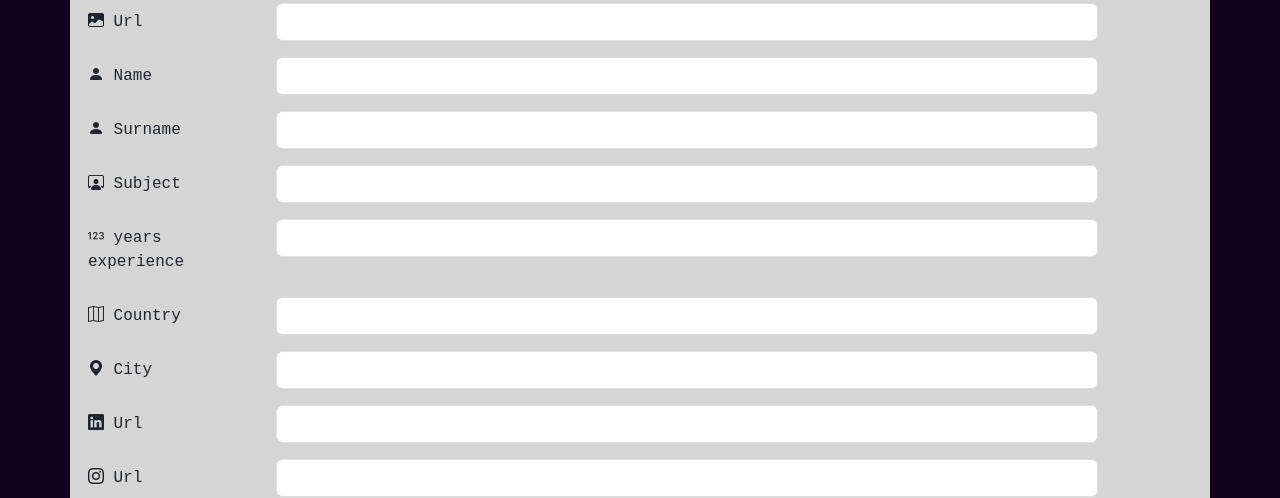
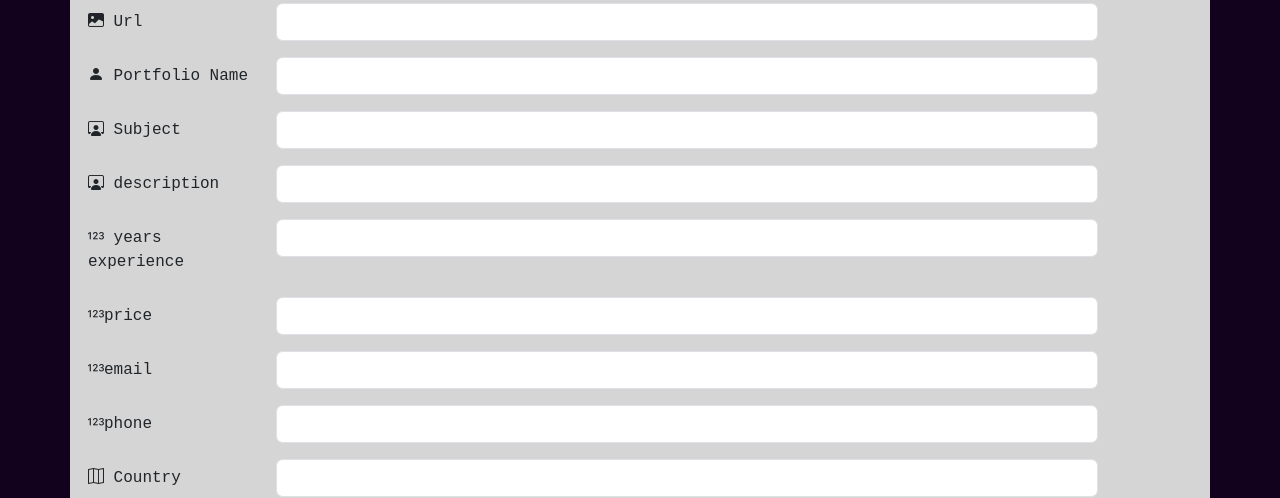
Before and after one commit to S1bu/Capstone-project, a Vue app in the folder frontend/: page /#/portfolio in a window 1280 px wide. Shown: the part 198-696 px from the top of the page. Built offline with nearby package versions, Linux system fonts and the light colour scheme.

Commit message:
will be back

```diff
--- a/frontend/src/views/adminView.vue
+++ b/frontend/src/views/adminView.vue
@@ -1,22 +1,13 @@
 <template>
     <div class="text-align-center">
         <br>
-        <div class="container text-center">
-            <div class="row align-items-start">
-              <div class="col">
-                <form class="d-flex text-center" role="search">
-                    <input class="form-control me-2" type="search" v-model="searchQueryUser" placeholder="Search Users" aria-label="Search">
-                  </form>
-              </div>
-              <br>
-
-              <div class="col">
-                <form class="d-flex text-center" role="search">
-                    <input class="form-control me-2" type="search" v-model="searchQueryPorfolio" placeholder="Search Portfolios" aria-label="Search">
-                  </form>
-              </div>
-            </div>
-          </div>
+       <br>
+       <div class="search-holder">
+        <form class="d-flex text-center" role="search">
+          <input class="form-control me-2" type="search" v-model="searchQueryUser" placeholder="Search Users" aria-label="Search">
+        </form>
+       </div>
+          <br>
           <br>
       <table border="1" v-if="Users">
         <table border="1" v-if="Users">
@@ -33,8 +24,8 @@
               <td>{{ user.FirstName }}</td>
               <td>{{ user.LastName }}</td>
               <td>{{ user.emailAdd }}</td>
-              <td><button class="btn btn-danger"><i class="bi bi-pen-fill"></i></button></td>
-              <td><button class="btn btn-success"><i class="bi bi-trash3-fill"></i></button></td>
+              <td><button class="btn btn-success"><i class="bi bi-pen-fill"></i></button></td>
+              <td><button class="btn btn-danger"  @click="deleteUser(user.userID)"><i class="bi bi-trash3-fill"></i></button></td>
             </tr>
           </table>
       </table>
@@ -44,6 +35,14 @@
         </center>
       </div>
       <br>
+      <br>
+
+      <div class="search-holder">
+        <form class="d-flex text-center" role="search">
+          <input class="form-control me-2"  type="search" v-model="searchQueryPorfolio" placeholder="Search Portfolios" aria-label="Search">
+        </form>
+      </div>
+
       <br>
       <table border="1" v-if="Portfolios">
         <tr>
@@ -60,7 +59,7 @@
           <td>{{ portfolio.accountName }}</td>
           <td>{{ portfolio.emailAdd }}</td>
           <td><button class="btn btn-danger"><i class="bi bi-pen-fill"></i></button></td>
-          <td><button class="btn btn-success"><i class="bi bi-trash3-fill"></i></button></td>
+          <td><button class="btn btn-success" @click="deletePortfolio(portfolio.portfolioID)"><i class="bi bi-trash3-fill"></i></button></td>
         </tr>
       </table>
       <div class="spin" v-else>
@@ -99,10 +98,14 @@
         return this.Portfolios.filter((portfolio) => {
           const emailAdd = portfolio.emailAdd.toLowerCase();
           const accountName = portfolio.accountName.toLowerCase(); // filter on accountname
+          const userID = portfolio.userID.toString().toLowerCase();
+          const portfolioID = portfolio.portfolioID.toString().toLowerCase()
 
-
-          return( accountName.includes(searchQueryPorfolio) ||
-          emailAdd.includes(searchQueryPorfolio)
+          return(
+          accountName.includes(searchQueryPorfolio) ||
+          emailAdd.includes(searchQueryPorfolio) ||
+          userID.includes(searchQueryPorfolio) ||
+          portfolioID.includes(searchQueryPorfolio)
           )
         });
       },
@@ -114,14 +117,41 @@
           const emailAdd = user.emailAdd.toLowerCase();
           const FirstName = user.FirstName.toLowerCase(); // filter on accountname
           const LastName = user.LastName.toLowerCase();
+          const userID = user.userID.toString().toLowerCase();
+          // const portfolioID = user.portfolioID.toString().toLowerCase()
 
           return(
           FirstName.includes(searchQueryUser) ||
           emailAdd.includes(searchQueryUser) ||
-          LastName.includes(searchQueryUser)
+          LastName.includes(searchQueryUser) ||
+          userID.includes(searchQueryUser)
+          // portfolioID.includes(searchQueryUser)
           )
         });
-      }
+      },
+
+    },
+    methods:{
+      deleteUser(userId) {
+  // Dispatch an action to delete the user by userId
+  this.$store.dispatch('deleteUser', userId)
+    .then(() => {
+      window.location.reload();
+    })
+    .catch(error => {
+      console.error("Error deleting user:", error);
+    });
+},
+deletePortfolio(portfolioID) {
+  // Dispatch an action to delete the user by userId
+  this.$store.dispatch('deletePortfolio', portfolioID)
+    .then(() => {
+      window.location.reload();
+    })
+    .catch(error => {
+      console.error("Error deleting portfolio:", error);
+    });
+},
     },
     mounted() {
       this.$store.dispatch('fetchPortfolios');
@@ -141,4 +171,13 @@
     padding: 10px;
     text-align: center;
   }
+
+  .form-control{
+    width: 90%;
+    text-align: center;
+  }
+  .search-holder{
+    text-align: center;
+    margin:0 10% ;
+  }
   </style>
--- a/frontend/src/views/portfolioView.vue
+++ b/frontend/src/views/portfolioView.vue
@@ -1,72 +1,102 @@
 <template>
     <div class="container">
-        <form  >
+        <form  @submit.prevent="createPortfolio">
             <div class="Create-portfolio-header">
                 <h1>Create Portfolio</h1>
             </div>
-            <!-- 1 -->
+            <!-- image url -->
             <div class="mb-3 row">
                 <label for="Imgurl" class="col-sm-2 col-form-label"><i class="bi bi-image-fill"></i> Url</label>
                 <div class="col-sm-9">
-                  <input type="url" class="form-control" id="Imgurl" name="Imgurl" required>
+                  <input type="url" class="form-control" id="Imgurl" name="Imgurl" v-model="portfolioiImage" required>
                 </div>
               </div>
-              <!-- 2 -->
+              <!-- portfolio name -->
               <div class="mb-3 row">
-                <label for="name" class="col-sm-2 col-form-label"><i class="bi bi-person-fill"></i> Name</label>
+                <label for="portfolioname" class="col-sm-2 col-form-label"><i class="bi bi-person-fill"></i> Portfolio Name</label>
                 <div class="col-sm-9">
-                  <input type="text" class="form-control" id="name" name="name" required>
+                  <input type="text" class="form-control" id="portfolioname" name="portfolioname" v-model="accountName" required>
                 </div>
               </div>
-              <!-- 3 -->
-              <div class="mb-3 row">
-                <label for="Surname" class="col-sm-2 col-form-label"><i class="bi bi-person-fill"></i> Surname</label>
-                <div class="col-sm-9">
-                  <input type="text" class="form-control" id="Surname" name="Surname" required>
-                </div>
-              </div>
-              <!-- 4 -->
+
+              <!-- subject -->
               <div class="mb-3 row">
                 <label for="Subject" class="col-sm-2 col-form-label"><i class="bi bi-person-workspace"></i> Subject</label>
                 <div class="col-sm-9">
-                  <input type="text" class="form-control" id="Subject" name="Subject" required>
+                  <input type="text" class="form-control" id="Subject" name="Subject" v-model="subject" required>
                 </div>
               </div>
-              <!-- 5 -->
+
+              <!-- description -->
+              <div class="mb-3 row">
+                <label for="description" class="col-sm-2 col-form-label"><i class="bi bi-person-workspace"></i> description</label>
+                <div class="col-sm-9">
+                  <input type="text" class="form-control" id="description" name="description" v-model="Description" required>
+                </div>
+              </div>
+              <!-- years  -->
               <div class="mb-3 row">
                 <label for="experience" class="col-sm-2 col-form-label"><i class="bi bi-123"></i> years experience</label>
                 <div class="col-sm-9">
-                  <input type="text" class="form-control" id="experience" name="experience" required>
+                  <input type="number" class="form-control" id="experience" name="experience" v-model="experience" required>
                 </div>
               </div>
-                <!-- 6 -->
+                <!-- price  -->
+                <div class="mb-3 row">
+                  <label for="price" class="col-sm-2 col-form-label"><i class="bi bi-123"></i>price</label>
+                  <div class="col-sm-9">
+                    <input type="number" class="form-control" id="price" name="price" v-model="price" required>
+                  </div>
+                </div>
+                 <!-- email  -->
+                 <div class="mb-3 row">
+                  <label for="emailAdd" class="col-sm-2 col-form-label"><i class="bi bi-123"></i>email</label>
+                  <div class="col-sm-9">
+                    <input type="text" class="form-control" id="emailAdd" name="emailAdd" v-model="emailAdd" required>
+                  </div>
+                </div>
+                   <!-- phone  -->
+                   <div class="mb-3 row">
+                    <label for="emailAdd" class="col-sm-2 col-form-label"><i class="bi bi-123"></i>phone</label>
+                    <div class="col-sm-9">
+                      <input type="text" class="form-control" id="emailAdd" name="emailAdd" v-model="phone" required>
+                    </div>
+                  </div>
+                <!-- country -->
             <div class="mb-3 row">
                 <label for="Country" class="col-sm-2 col-form-label"><i class="bi bi-map"></i> Country</label>
                 <div class="col-sm-9">
-                  <input type="text" class="form-control" id="Country" name="Country" required>
+                  <input type="text" class="form-control" id="Country" name="Country" v-model="country" required>
                 </div>
               </div>
-              <!-- 7 -->
+              <!-- city -->
               <div class="mb-3 row">
                 <label for="City" class="col-sm-2 col-form-label"><i class="bi bi-geo-alt-fill"></i> City</label>
                 <div class="col-sm-9">
-                  <input type="text" class="form-control" id="City" name="City" required>
+                  <input type="text" class="form-control" id="City" name="City" v-model="city" required>
                 </div>
               </div>
-              <!-- 8 -->
+              <!-- linkedin -->
               <div class="mb-3 row">
                 <label for="linkedin" class="col-sm-2 col-form-label"><i class="bi bi-linkedin"></i> Url</label>
                 <div class="col-sm-9">
-                  <input type="text" class="form-control" id="linkedin" name="linkedin" required>
+                  <input type="text" class="form-control" id="linkedin" name="linkedin" v-model="linkedinUrl" required>
                 </div>
               </div>
-              <!-- 9 -->
+              <!-- instagram -->
               <div class="mb-3 row">
                 <label for="insta" class="col-sm-2 col-form-label"><i class="bi bi-instagram"></i> Url</label>
                 <div class="col-sm-9">
-                  <input type="text" class="form-control" id="insta" name="insta" required>
+                  <input type="text" class="form-control" id="insta" name="insta" v-model="instaUrl" required>
                 </div>
               </div>
+                <!-- facebook -->
+                <div class="mb-3 row">
+                  <label for="facebook" class="col-sm-2 col-form-label"><i class="bi bi-facebook"></i> facebook</label>
+                  <div class="col-sm-9">
+                    <input type="text" class="form-control" id="facebook" name="facebook" v-model="facebookUrl" required>
+                  </div>
+                </div>
               <center>
                 <button type="submit">
                     Register
@@ -76,9 +106,50 @@
     </div>
 </template>
 <script>
-    export default {
-    }
+export default {
+  data() {
+    return {
+      newPortfolioData: {
+      userID: 1,
+      portfolioiImage: "",
+      accountName: "",
+      subject: "",
+      Description: "",
+      experience: "",
+      price: "",
+      emailAdd: "",
+      phone:"",
+      country: "",
+      city: "",
+      linkedinUrl: "",
+      instaUrl: "",
+      facebookUrl: "",
+      },
+    };
+  },
+  methods: {
+    async createPortfolio() {
+      // Dispatch the addPortfolio action with the form data
+      try {
+        await this.$store.dispatch('registerPortfolio', this.newPortfolioData);
+        // Optionally, reset the form or navigate to a different page
+        this.resetForm();
+      } catch (error) {
+        // Handle errors
+        console.error('Error creating portfolio:', error);
+      }
+    },
+    resetForm() {
+      // Reset the form input values
+      this.newPortfolioData = {
+        // Reset properties to their initial values
+      };
+    },
+  },
+};
 </script>
+
+
 <style scoped>
 .container{
     background-color: #D5D5D5;
```
Also changed, not shown: frontend/src/store/index.js (+85 -34 lines).
